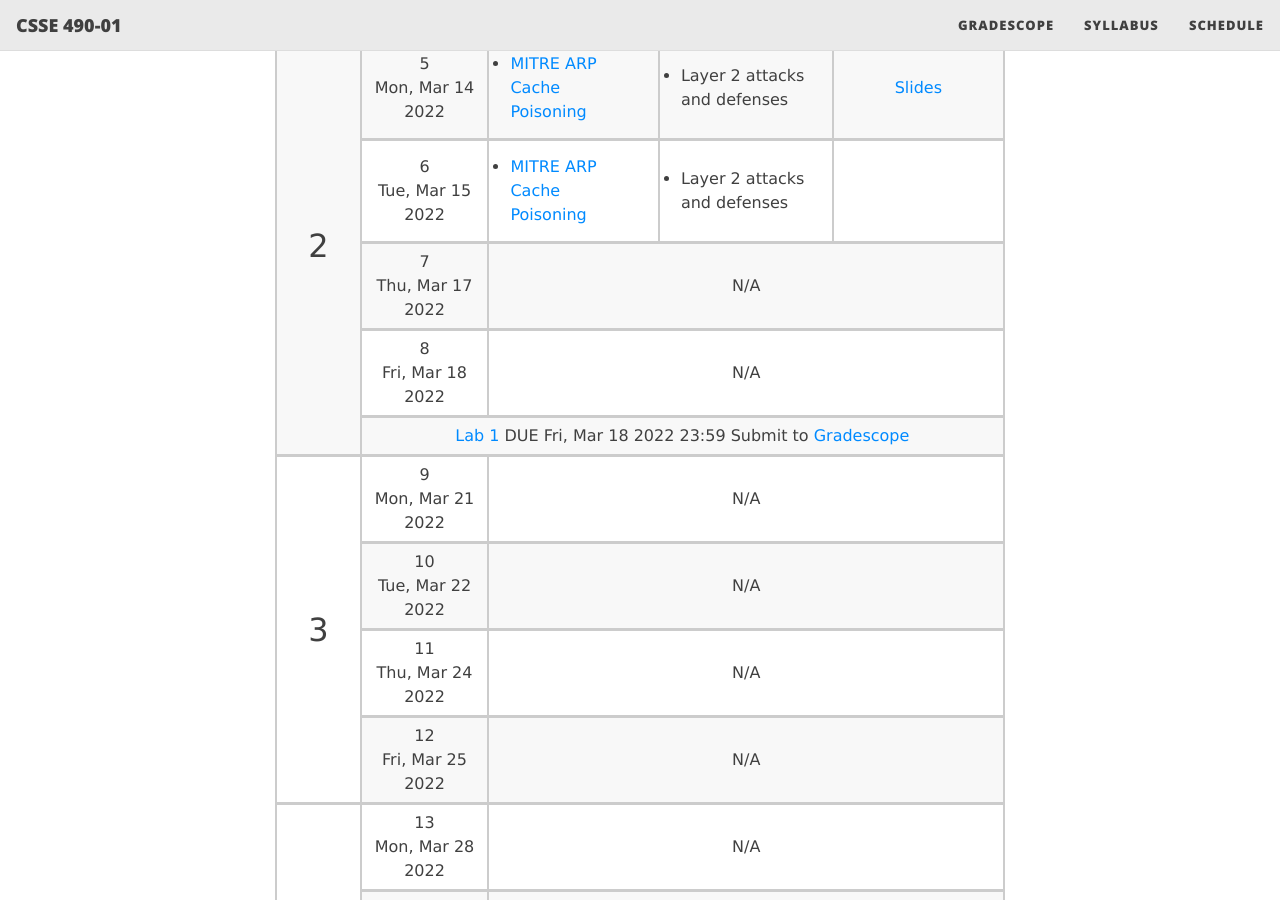
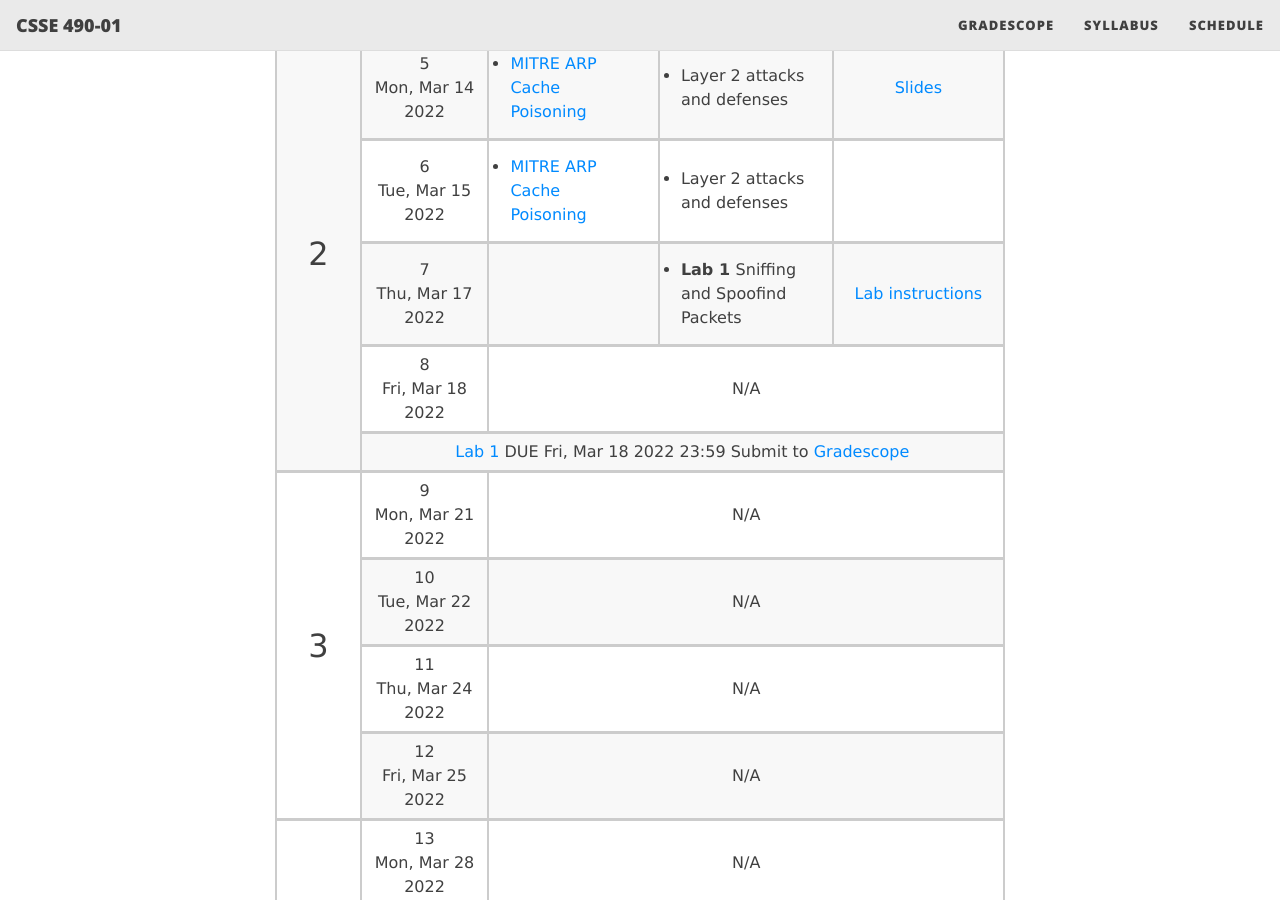
Before and after one commit to rhit-csse490-netsec/netsec-public, a Jekyll site: the page built from schedule.md, in a window 1280 px wide and 900 px high, scrolled down 856 px. Built offline with Jekyll 4.4.1, drawn with Linux system fonts in a browser that asks for light colours; nearby versions of some CDN libraries.

Commit message:
added lab to schedule page

```diff
--- a/schedule.md
+++ b/schedule.md
@@ -116,7 +116,15 @@
 <tr>
 <td markdown="span">
 7 <br/> Thu, Mar 17 2022</td>
-<td markdown="span" colspan="3">N/A</td>
+<td markdown="span">
+</td>
+<td markdown="span" style="text-align:left">
+{::nomarkdown}<ul style="margin:0;padding:.5rem">
+<li> <b> Lab 1 </b> Sniffing and Spoofind Packets </li>
+</ul>{:/}
+</td>
+<td markdown="span">
+<a href="{{ site.baseurl }}/labs/lab1">Lab instructions</a></td>
 </tr>
 <tr>
 <td markdown="span">
```
Also changed, not shown: _data/schedule.yml (+8 -0 lines).
